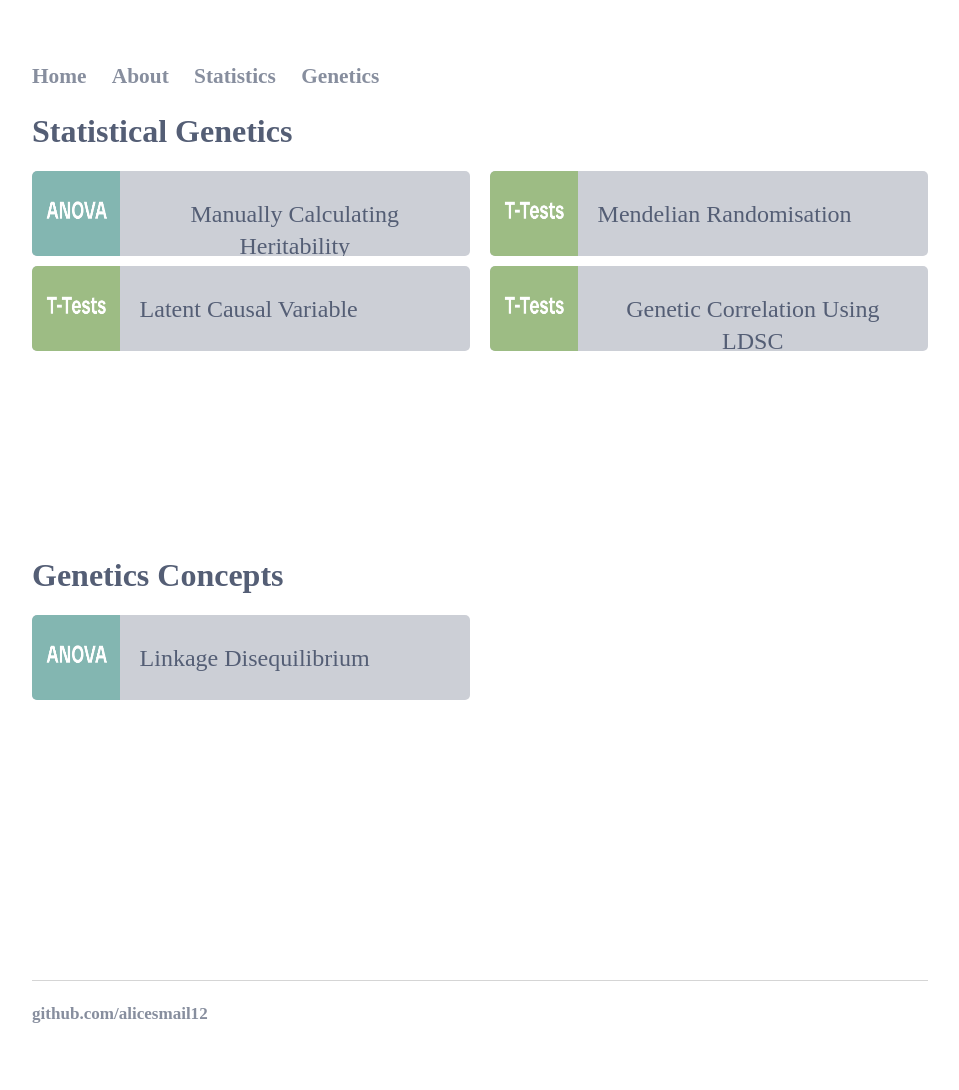
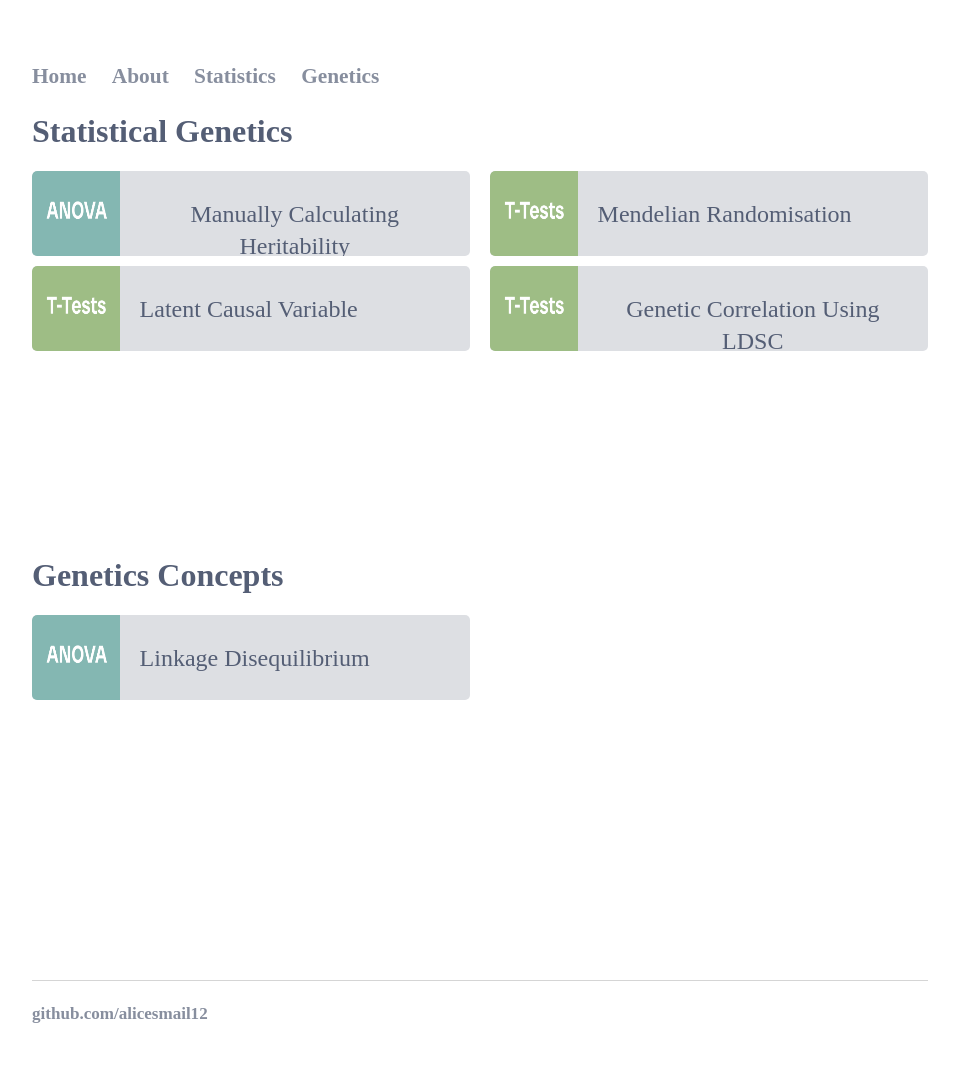
Before and after one commit to alicesmail12/alicesmail12.github.io, a Jekyll site: the page built from Genetics/index.html, in a window 1280 px wide. Shown: the whole page, without its empty margins (160-1119 px from the left). Built offline with Jekyll 4.4.1, drawn with Linux system fonts in a browser that asks for light colours; some web fonts are replaced.

Commit message:
Update index.html

```diff
--- a/Genetics/index.html
+++ b/Genetics/index.html
@@ -37,7 +37,7 @@ margin-right: auto;
     width: 100%;
     height: 85px;
     text-align: center;
-    background: #cccfd6;
+    background: #dddfe3;
     color: #545E75;
     transition: all .25s ease;
 }
```
